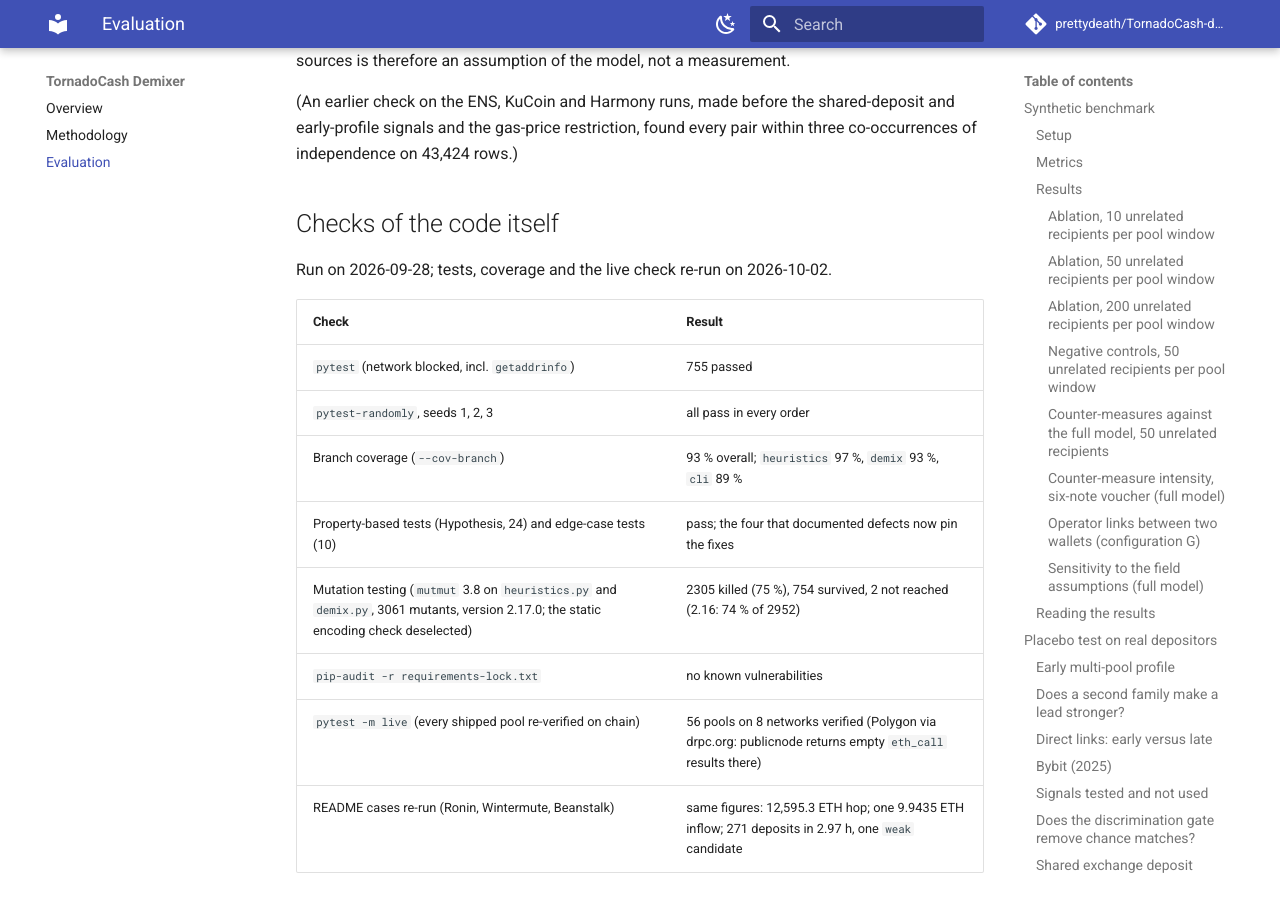
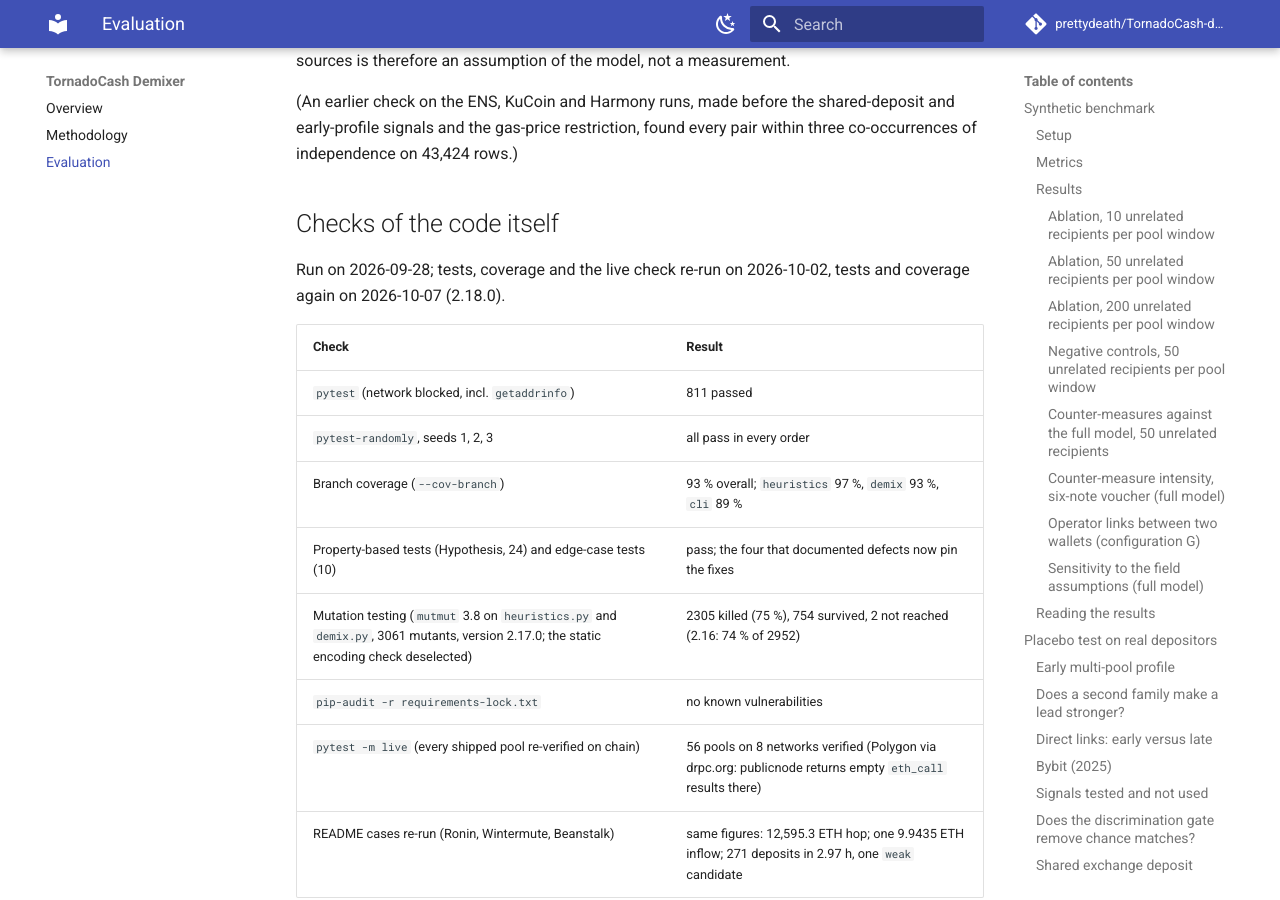
Before and after one commit to prettydeath/TornadoCash-demixer, an MkDocs documentation site: the page built from docs/EVALUATION.md, in a window 1280 px wide and 900 px high, scrolled down 22464 px. Built offline with MkDocs 1.6.1 and Material for MkDocs 9.7.7, drawn with Linux system fonts in a browser that asks for light colours; comment, search, counter and statistics services are not loaded.

Commit message:
Docs: test count for 2.18.0

```diff
--- a/docs/EVALUATION.md
+++ b/docs/EVALUATION.md
@@ -790,11 +790,11 @@
 
 ## Checks of the code itself
 
-Run on 2026-09-28; tests, coverage and the live check re-run on 2026-10-02.
+Run on 2026-09-28; tests, coverage and the live check re-run on 2026-10-02, tests and coverage again on 2026-10-07 (2.18.0).
 
 | Check | Result |
 |---|---|
-| `pytest` (network blocked, incl. `getaddrinfo`) | 755 passed |
+| `pytest` (network blocked, incl. `getaddrinfo`) | 811 passed |
 | `pytest-randomly`, seeds 1, 2, 3 | all pass in every order |
 | Branch coverage (`--cov-branch`) | 93 % overall; `heuristics` 97 %, `demix` 93 %, `cli` 89 % |
 | Property-based tests (Hypothesis, 24) and edge-case tests (10) | pass; the four that documented defects now pin the fixes |
```
